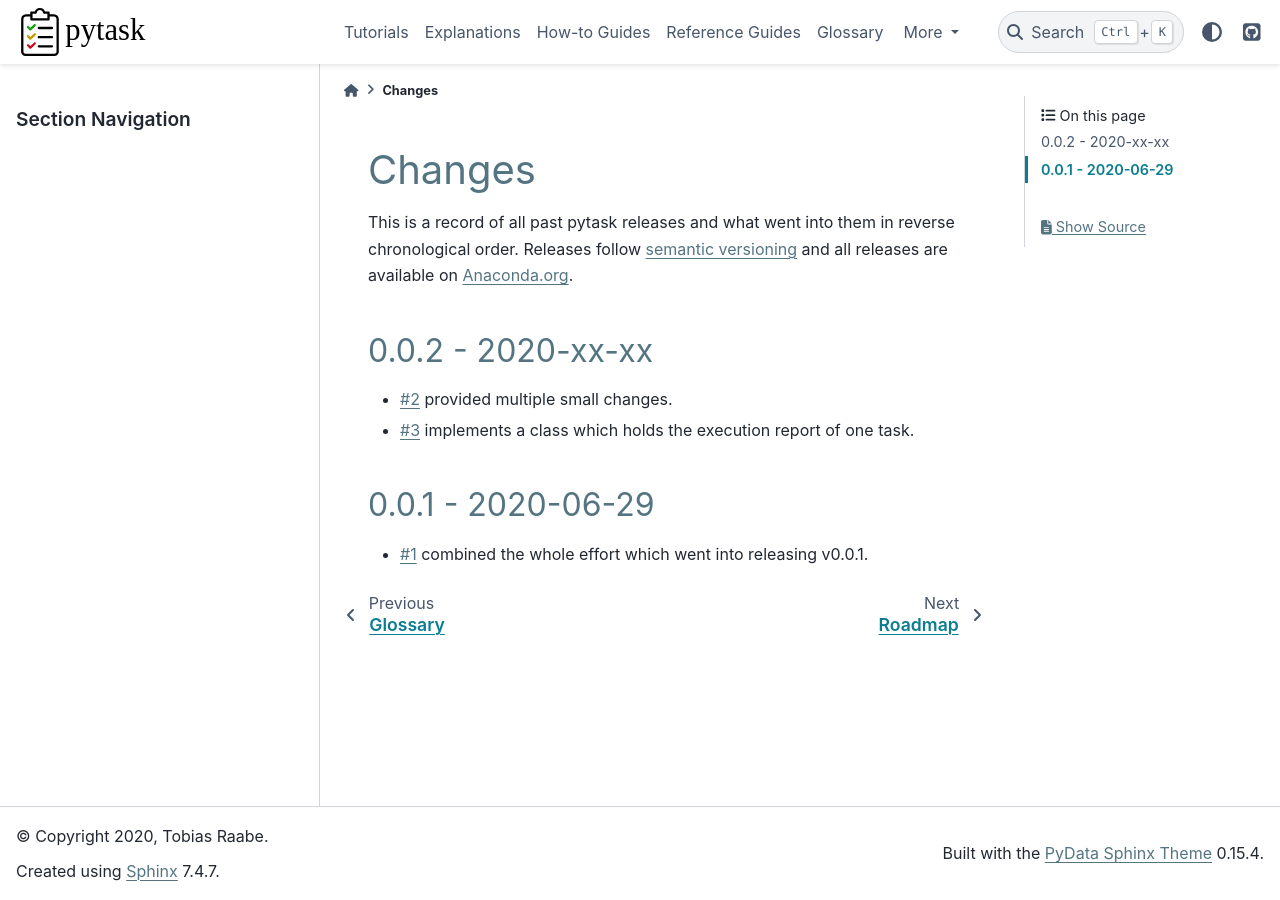
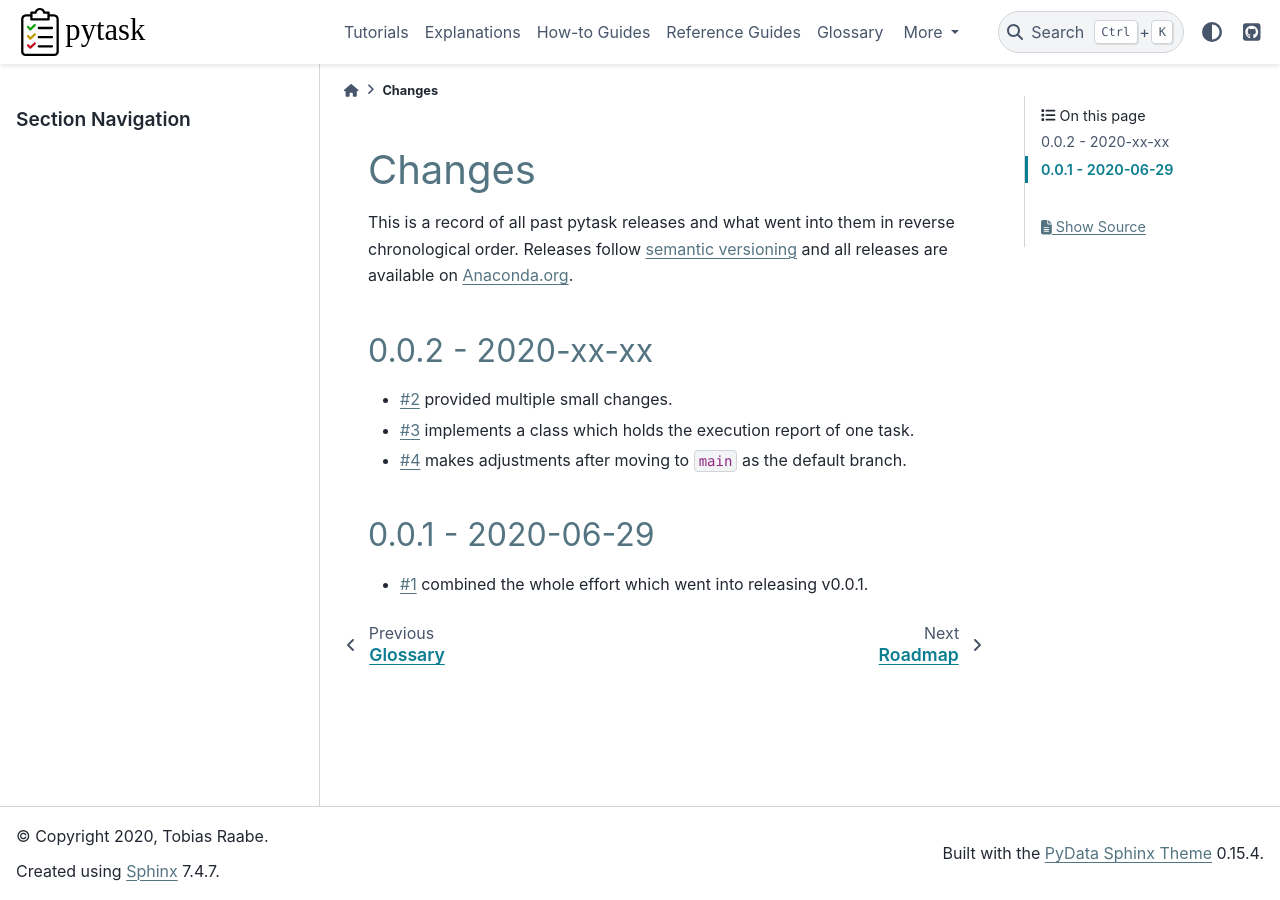
Before and after one commit to pytask-dev/pytask, a Sphinx documentation site: the page built from docs/changes.rst, in a window 1280 px wide. Built offline with Sphinx 7.4.7 and the PyData theme 0.15.4, drawn with Linux system fonts in a browser that asks for light colours.

Commit message:
to changes.

```diff
--- a/docs/changes.rst
+++ b/docs/changes.rst
@@ -11,6 +11,7 @@ all releases are available on `Anaconda.org <https://anaconda.org/pytask/pytask>
 
 - :gh:`2` provided multiple small changes.
 - :gh:`3` implements a class which holds the execution report of one task.
+- :gh:`4` makes adjustments after moving to ``main`` as the default branch.
 
 
 0.0.1 - 2020-06-29
```
